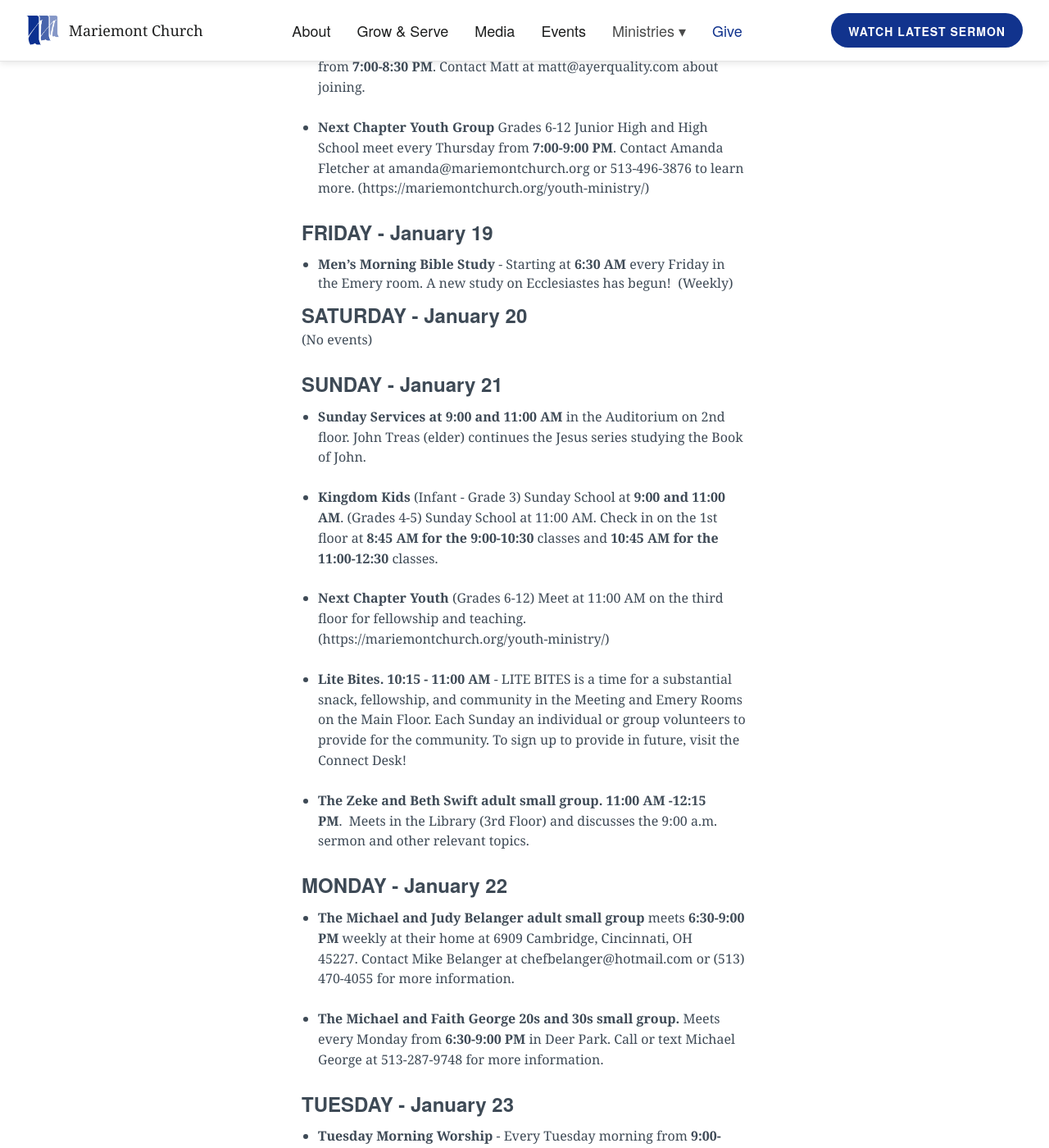
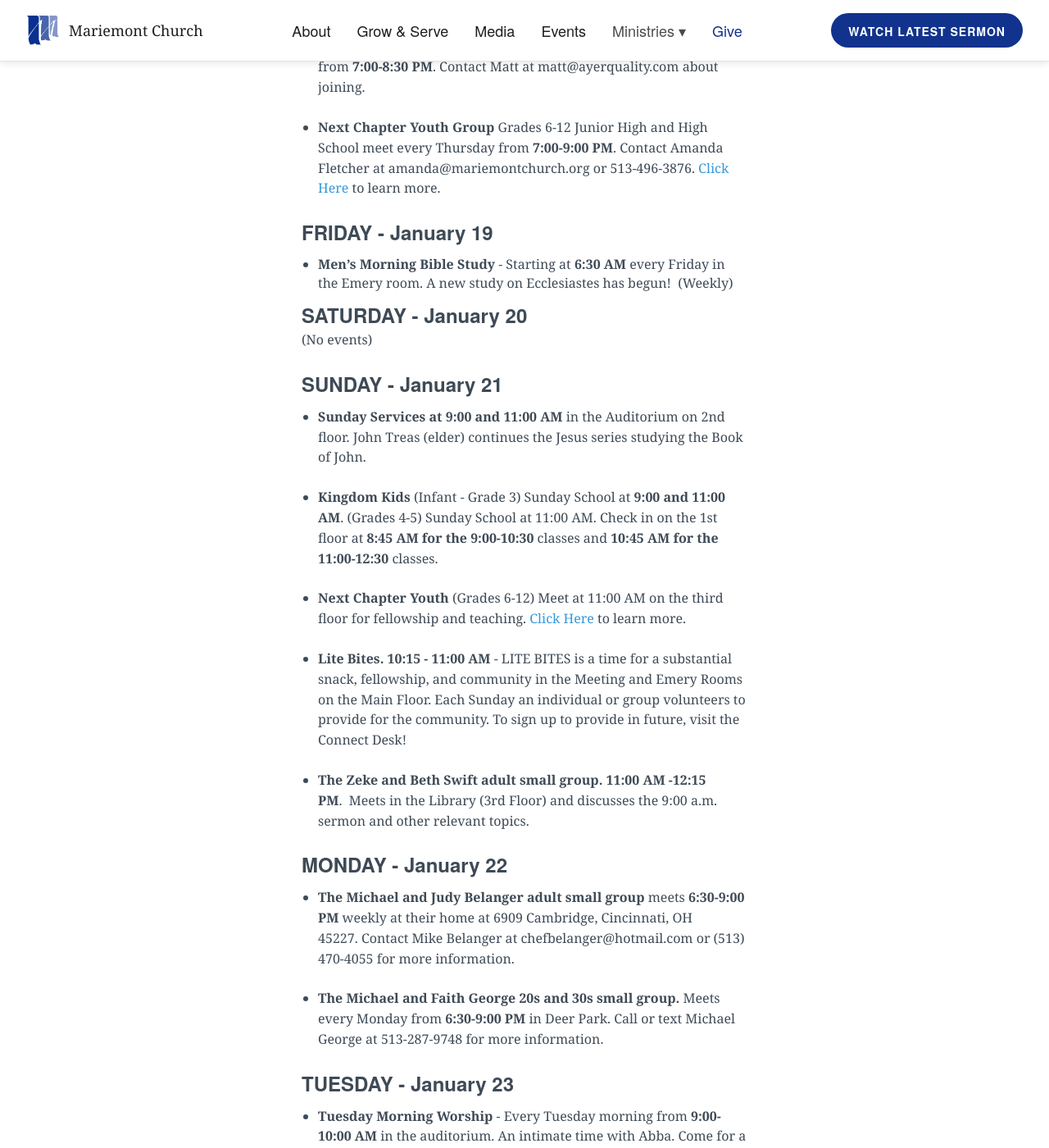
Before and after one commit to lukemoderwell/mariemont, a Jekyll site: the page built from mc-weekly-calendar.markdown, in a window 1280 px wide and 1400 px high, scrolled down 865 px. Shown: the whole window at 82% size. Built offline with Jekyll 4.4.1, drawn with Linux system fonts in a browser that asks for light colours; nearby versions of some CDN libraries; some of the changed text lies outside the part shown.

Commit message:
Updated Mc Weekly Calendar

```diff
--- a/mc-weekly-calendar.markdown
+++ b/mc-weekly-calendar.markdown
@@ -10,7 +10,7 @@
 
 ### JANUARY
 
-* Women's Retreat registration continues. Deadline to register is Friday, January 19.
+* Women's Retreat registration continues. Deadline to register is Friday, January 19. [CLICK HERE](https://mariemontchurch.churchcenter.com/registrations/events/2046748) to Register.
 
 * Rooted Discipleship Class registation continues
 
@@ -33,7 +33,7 @@
 
 * **The Matt and Paula Ayer adult small group** meets every Thursday from **7:00-8:30 PM**. Contact Matt at matt@ayerquality.com about joining.
 
-* **Next Chapter Youth Group** Grades 6-12 Junior High and High School meet every Thursday from **7:00-9:00 PM**. Contact Amanda Fletcher at amanda@mariemontchurch.org or 513-496-3876 to learn more. (https://mariemontchurch.org/youth-ministry/)
+* **Next Chapter Youth Group** Grades 6-12 Junior High and High School meet every Thursday from **7:00-9:00 PM**. Contact Amanda Fletcher at amanda@mariemontchurch.org or 513-496-3876. [Click Here](https://mariemontchurch.org/youth-ministry/) to learn more.
 
 ### FRIDAY - January 19
 * **Men's Morning Bible Study** - Starting at **6:30 AM** every Friday in the Emery room. A new study on Ecclesiastes has begun!  (Weekly)
@@ -49,7 +49,7 @@
 * **Kingdom Kids** (Infant - Grade 3) Sunday School at **9:00 and 11:00 AM**. (Grades 4-5) Sunday School at 11:00 AM.
 Check in on the 1st floor at **8:45 AM for the 9:00-10:30** classes and **10:45 AM for the 11:00-12:30** classes.
 
-* **Next Chapter Youth** (Grades 6-12) Meet at 11:00 AM on the third floor for fellowship and teaching.(https://mariemontchurch.org/youth-ministry/)
+* **Next Chapter Youth** (Grades 6-12) Meet at 11:00 AM on the third floor for fellowship and teaching. [Click Here](https://mariemontchurch.org/youth-ministry/) to learn more.
 
 * **Lite Bites. 10:15 - 11:00 AM** - LITE BITES is a time for a substantial snack, fellowship, and community in the Meeting and Emery Rooms on the Main Floor. Each Sunday an individual or group volunteers to provide for the community. To sign up to provide in future, visit the Connect Desk!
 
```
